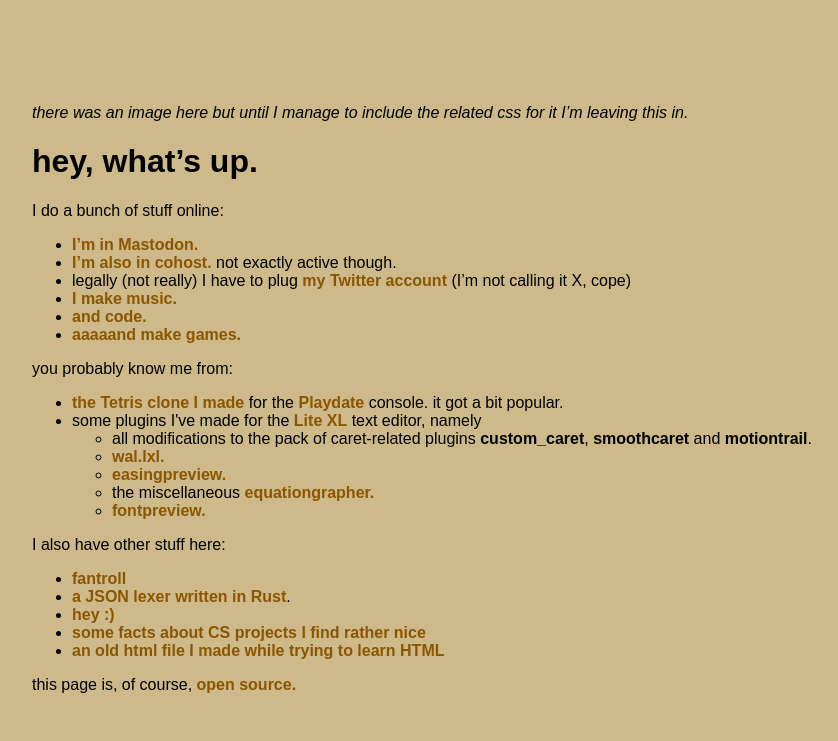
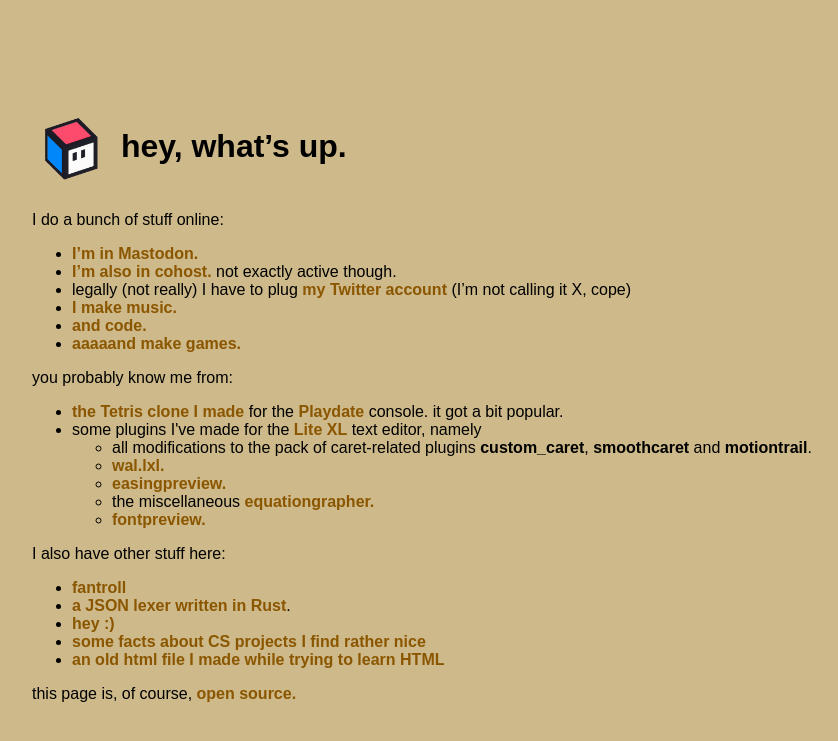
Before and after one commit to thacuber2a03/thacuber2a03.github.io, a Jekyll site: the page built from index.md, in a window 1280 px wide. Shown: the top 741 px of the page, without its empty margins (56-894 px from the left). Built offline with Jekyll 4.4.1, drawn with Linux system fonts in a browser that asks for light colours.

Commit message:
I included the CSS :D

```diff
--- a/index.md
+++ b/index.md
@@ -3,9 +3,7 @@
 layout: mainpage
 ---
 
-_there was an image here but until I manage to include the related css for it I'm leaving this in._
-
-hey, what's up.
+<img src="assets/images/TC.png" alt="an image of me" id="me"/> hey, what's up.
 ===========================================================================
 
 I do a bunch of stuff online:
```
Also changed, not shown: _layouts/default.html (renamed from _layouts/general.html).
